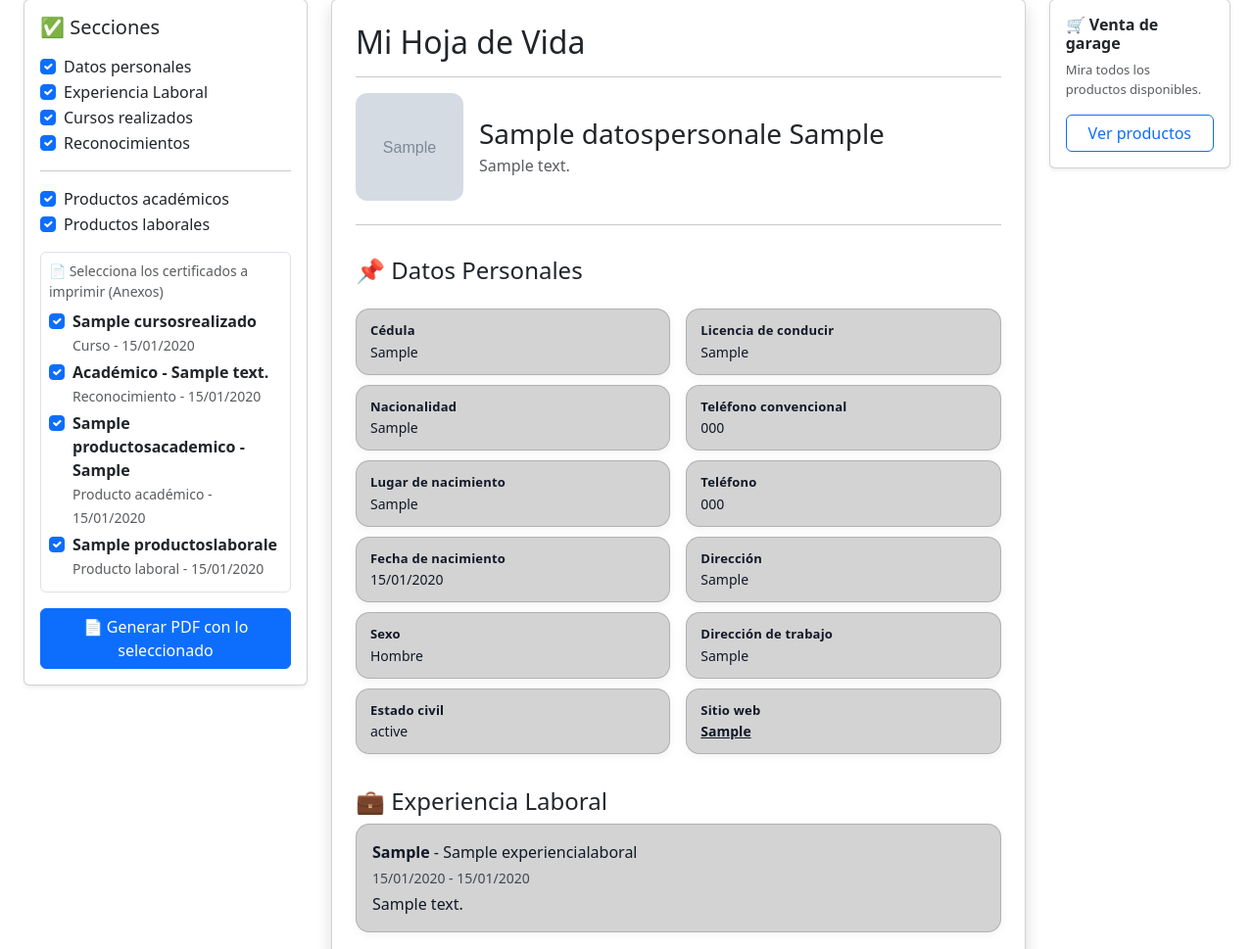
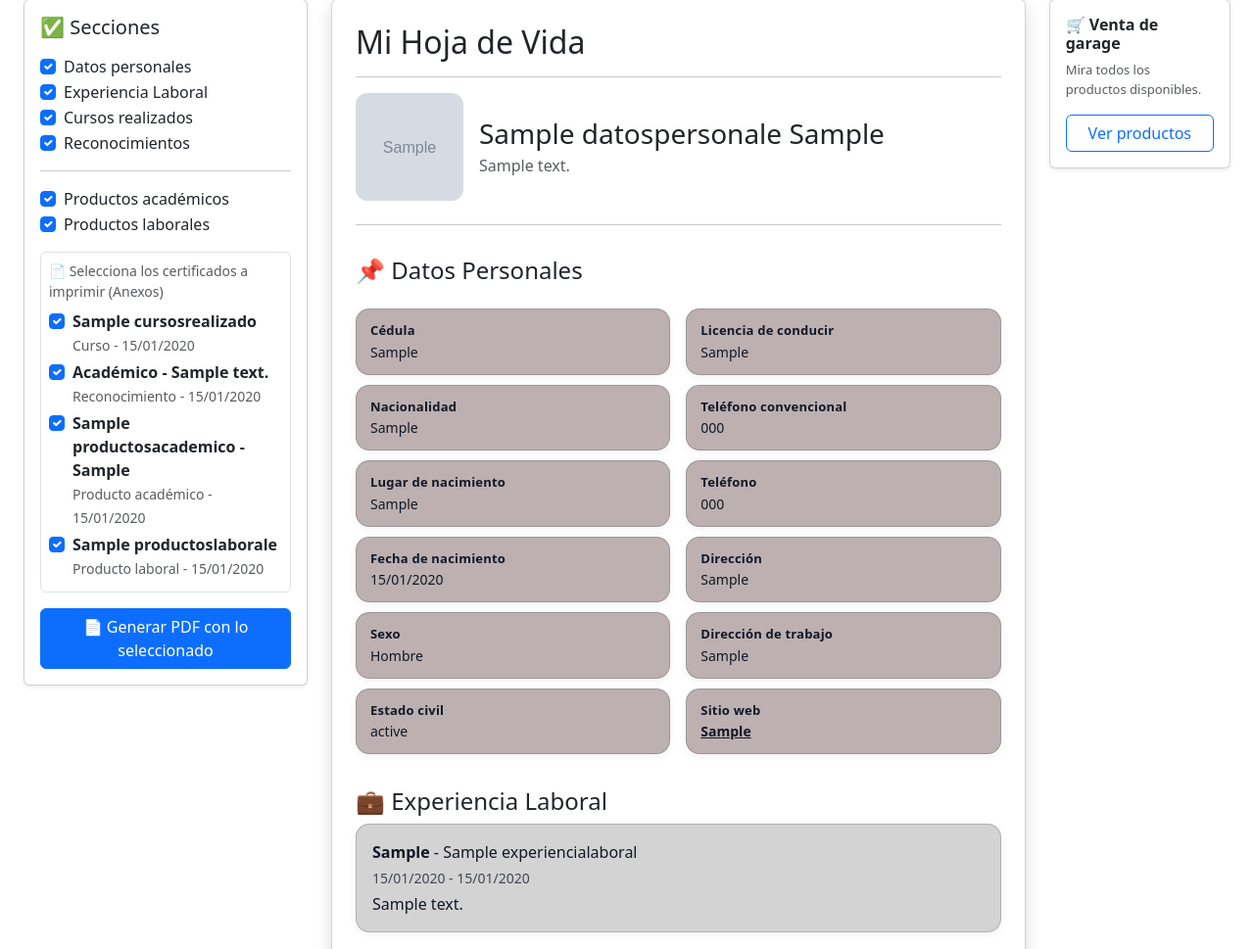
Before and after one commit to MariaLobaton/Hoja_vida, a Django app: page / in a window 1280 px wide. Shown: the part 25-994 px from the top of the page at 98% size. Run offline with Django 5.2, Linux system fonts and the light colour scheme; tables that the repository leaves empty hold one stand-in row (values such as "Sample post"); grey boxes marked "Sample" are stand-in pictures.

Commit message:
Cambios en  color

```diff
--- a/cv/templates/cv/cv.html
+++ b/cv/templates/cv/cv.html
@@ -17,7 +17,7 @@
 
   /* ✅✅✅ TARJETAS DE DATOS PERSONALES */
   .dp-card{
-    background: #D3D3D3 !important;
+    background: #bdb0b0 !important;
     border: 1px solid rgba(17,24,39,0.18);
     border-radius: 14px;
     padding: 12px 14px;
```
